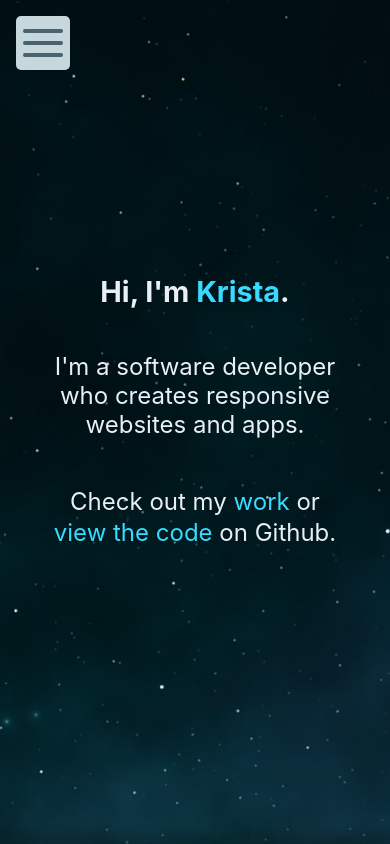
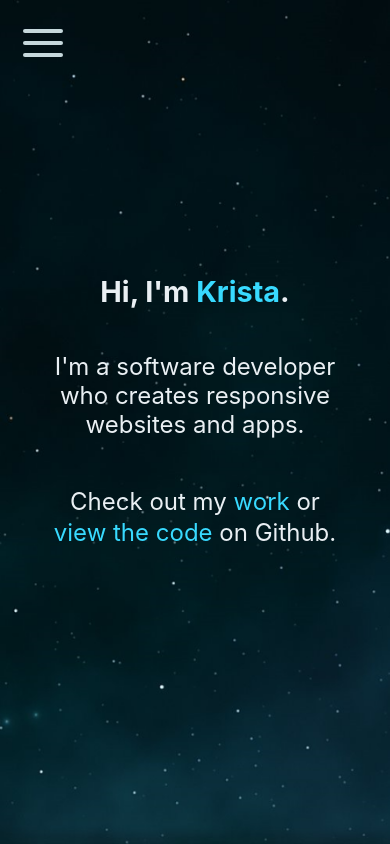
Before and after one commit to morales-k/morales-k.github.io, a React (Create React App) app: page / in a window 390 px wide. Built offline with nearby package versions, Linux system fonts and the light colour scheme.

Commit message:
Updated menu styles
Simplified hamburger menu styles. Changed footer background color.

```diff
--- a/src/styles/Footer/footer.scss
+++ b/src/styles/Footer/footer.scss
@@ -16,7 +16,7 @@ footer {
   flex-direction: row;
   justify-content: space-around;
   align-items: center;
-  background-color: $darkgrey;
+  background-color: #3F4D53;
   padding: 2%;
   font-weight: bold;
 }
--- a/src/styles/Nav/nav.scss
+++ b/src/styles/Nav/nav.scss
@@ -7,7 +7,7 @@
 
 #menuToggle span, #hamburger span {
   display: block;
-  background: $darkblue;
+  background: $grey;
   border-radius: 2px;
 }
 
@@ -16,13 +16,8 @@
   height: 54px;
   position: relative;
   cursor: pointer;
-  background: $grey;
   border-radius: 5px;
   margin: 4% 0 0 4%;
-
-  &:hover {
-    background: rgba(255, 255, 255, 0.8);
-  }
 
   #hamburger {
     @include flexCenter(column);
@@ -114,7 +109,6 @@ nav#hamNav ul {
 }
 
 nav#hamNav ul li {
-  background-color: rgba(233, 239, 243, 0.2);
   border-bottom: 2px solid rgba(233, 239, 243, 0.3);
   border-radius: 2px;
   margin: 10% 0;
```
